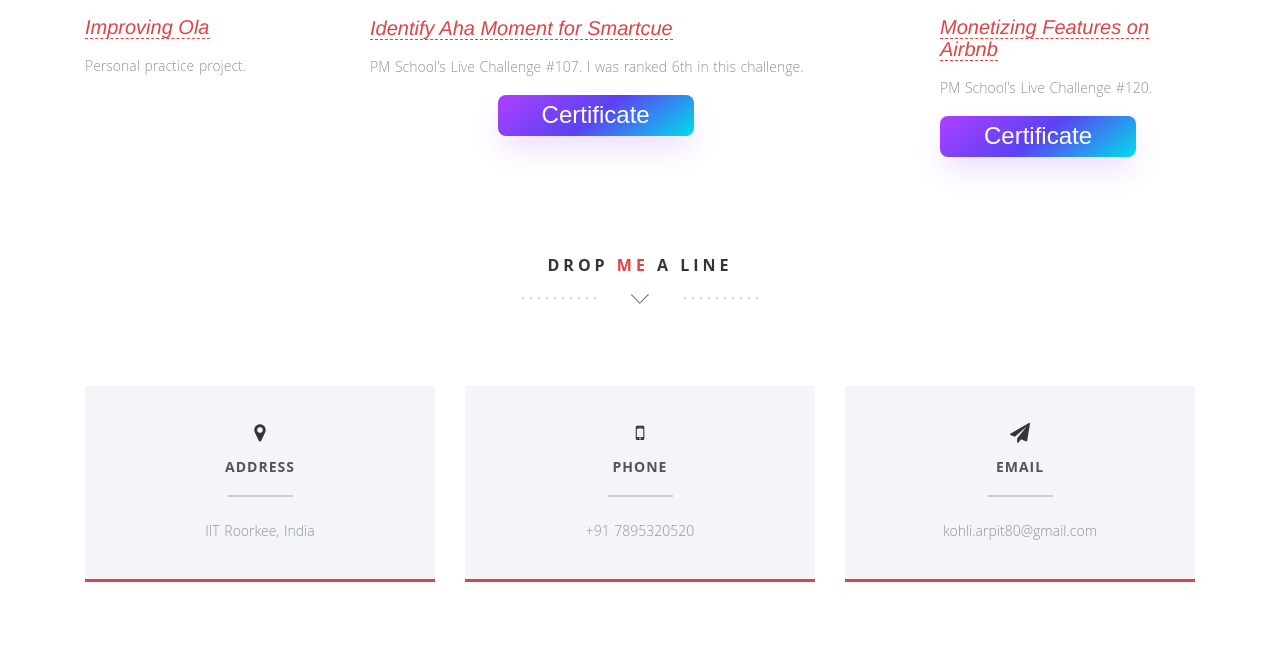
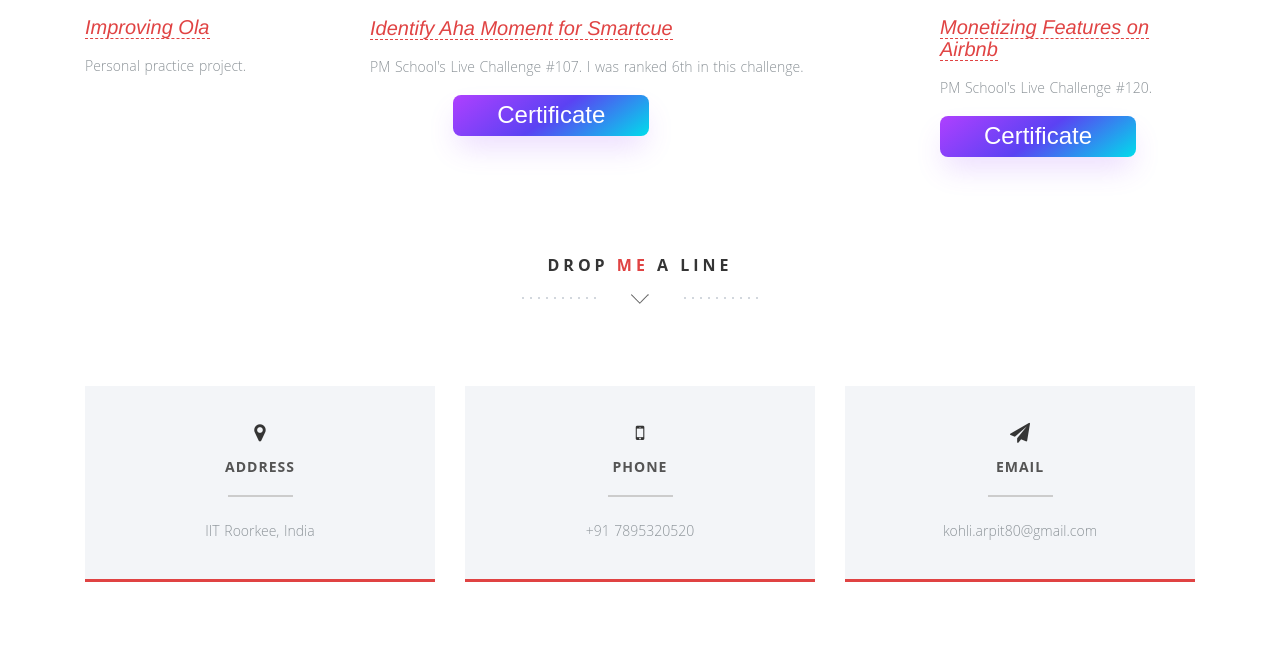
Before and after one commit to ArpitSingh7/my-portfolio, a plain HTML site: page index.html in a window 1280 px wide. Shown: the part 2534-3181 px from the top of the page. Drawn offline with nearby package versions, Linux system fonts and the light colour scheme; some packages are replaced by stand-ins of ours.

Commit message:
Update style.css

```diff
--- a/css/style.css
+++ b/css/style.css
@@ -26,6 +26,10 @@
 }
 .but{
 	padding-left: 23%;
+
+}
+.but{
+	padding-left: 15%;
 
 }
 
```
